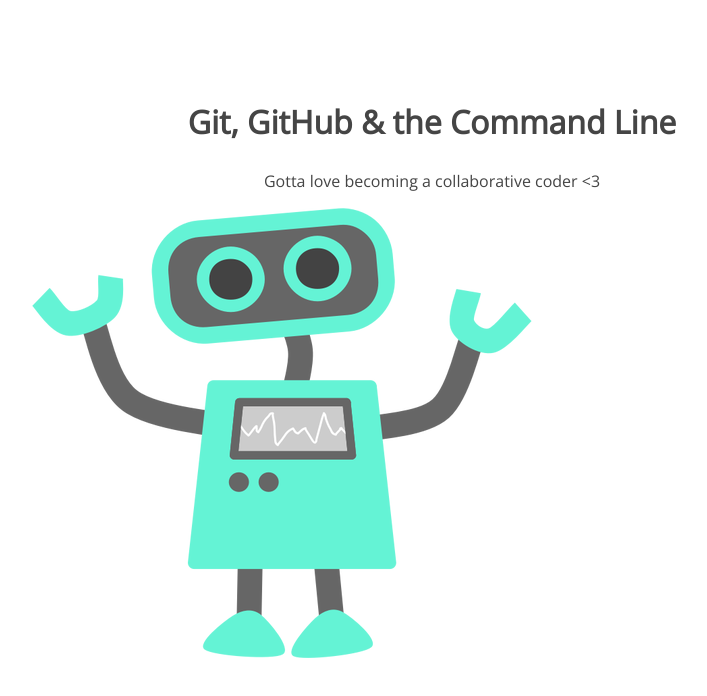
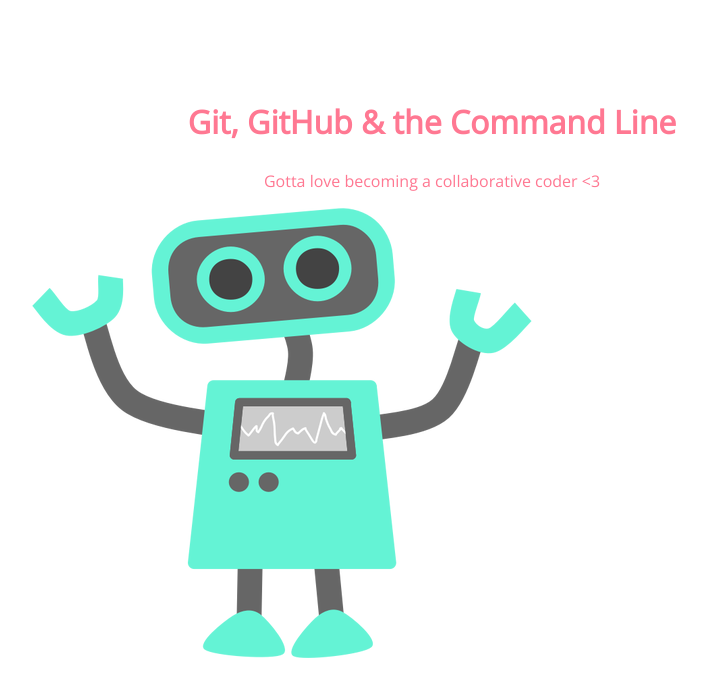
Before and after one commit to ESKG88/105-project, a plain HTML site: page index.html in a window 1280 px wide. Shown: the whole page, without its empty margins (208-915 px from the left). Drawn offline with nearby package versions, Linux system fonts and the light colour scheme.

Commit message:
changed h1 color

```diff
--- a/css/style.css
+++ b/css/style.css
@@ -5,7 +5,7 @@ section {
 section h1,
 section p {
 	text-align: center;
-	color: #454545;
+	color: #ff7892;
 }
 section h1 {
 	font: 32px 'Open Sans';
```
